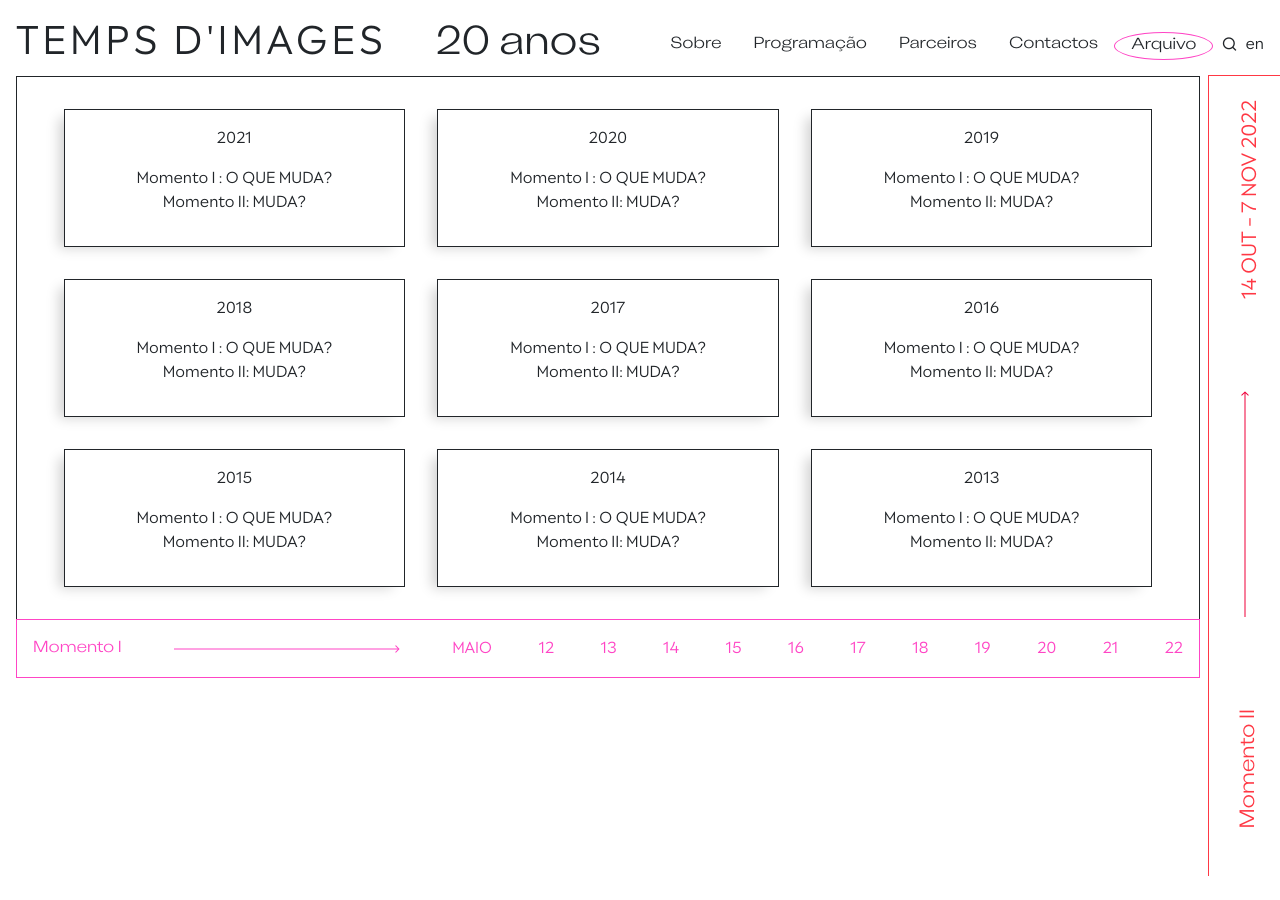
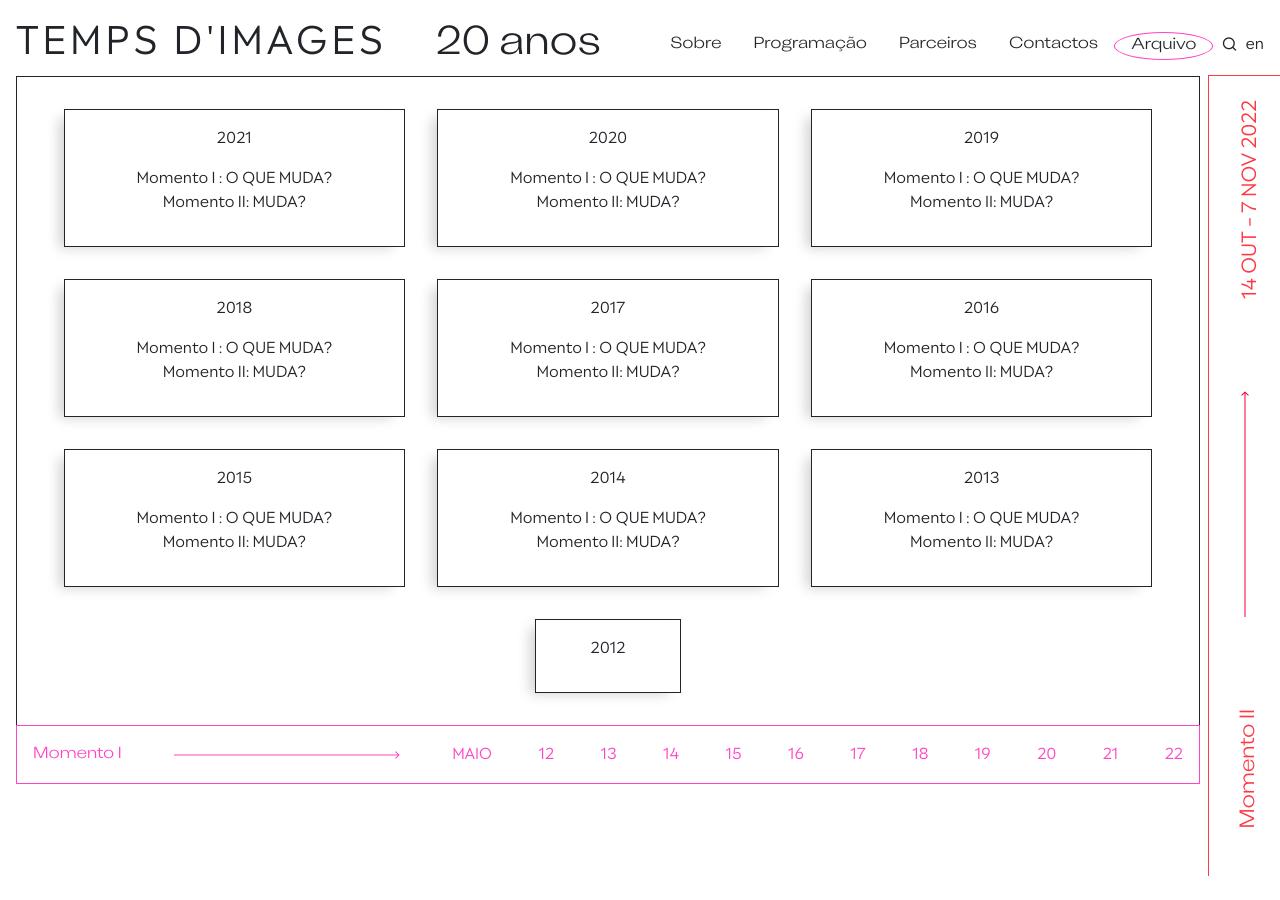
Before and after one commit to mnvnery/tempsdimages2023-m2, a Jekyll site: the page built from arquivo.html, in a window 1280 px wide. Built offline with Jekyll 4.4.1, drawn with Linux system fonts in a browser that asks for light colours.

Commit message:
Update from Forestry.io Maria Nery updated arquivo.html

```diff
--- a/arquivo.html
+++ b/arquivo.html
@@ -28,6 +28,9 @@
 - year: "2013"
   title: "<p>Momento I : O QUE MUDA?<br>Momento II: MUDA?</p>"
   link: https://duplacena.com/temps-dimages-2013/
+- year: "2012"
+  title: ''
+  link: https://duplacena.com/temps-dimages-2012/
 
 ---
 <div class="ms-3 me-5em">
```
